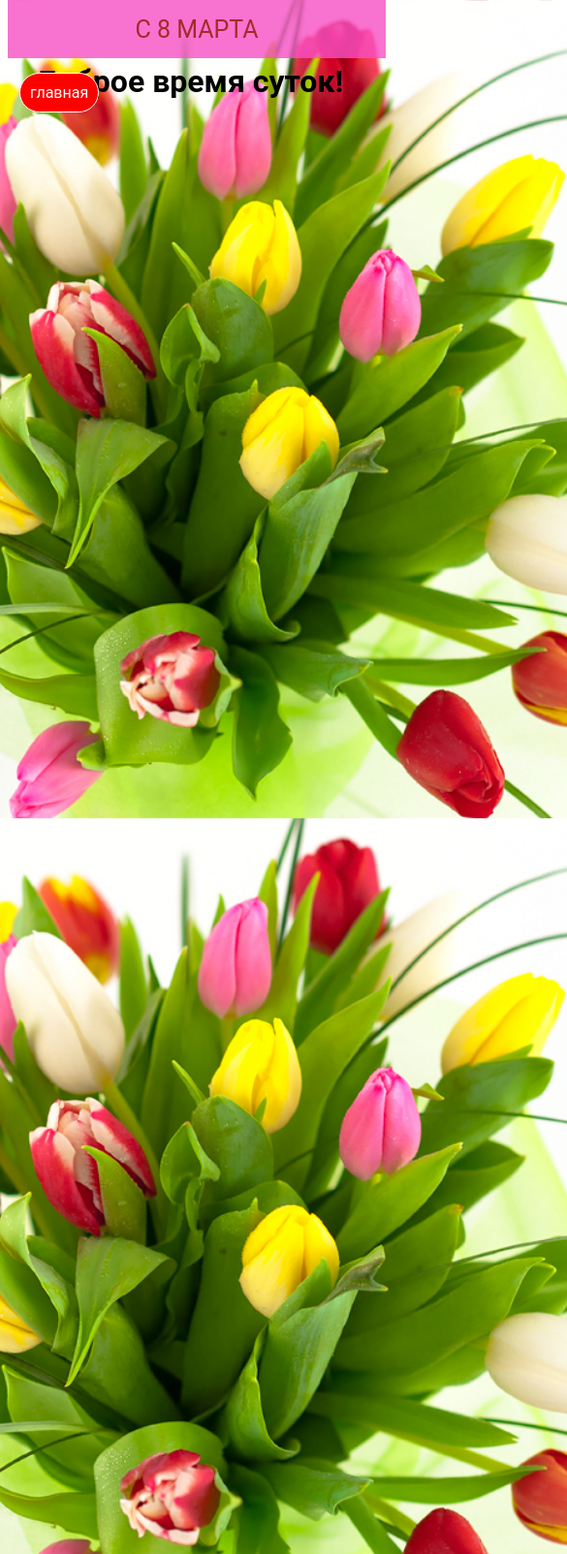
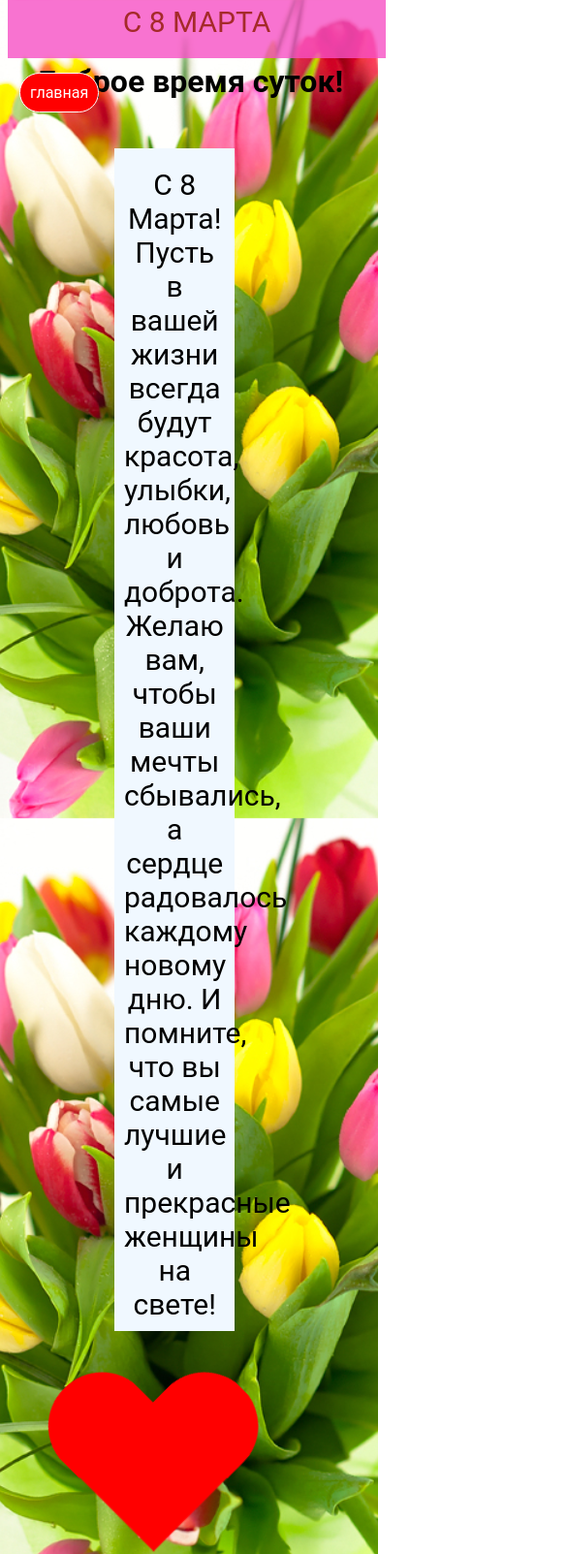
Before and after one commit to ilia111222/-, a plain HTML site: page index_copy.html in a window 390 px wide. Shown: the top 1603 px of the page at 97% size, 585 px wide, since content can reach past the window. Drawn offline with Linux system fonts and the light colour scheme.

Commit message:
Add files via upload

```diff
--- a/index_copy.html
+++ b/index_copy.html
@@ -10,7 +10,7 @@
     <link rel="icon" type="image/x-icon" href="картинки/accountlogo (1) (1).png">
 </head>
 <body>
-    <nav>
+    <nav class="m1">
        <ul>
            <p class="марта">С 8 марта</p>
 
--- a/style copy.css
+++ b/style copy.css
@@ -172,3 +172,29 @@
     text-align: center;
     background-color: aliceblue;
 }
+@media (max-width : 765px) {
+    .d1 {
+        margin: 0px  0px  0px  0px;
+        padding-left: 0%;
+        padding-right: 0%;
+        width: 100px;
+        height: 100px;
+    }
+    .p1 {
+        margin: 50px 50px 50px 50px;
+        font-size: 30px;
+        padding-top: 20px;
+    }
+    .марта {
+        width: 100%;
+        height: 50px;
+        font-size: 30px;
+    }
+    .заг1 {
+        text-align: center;
+    }
+    .heart{
+        display: flex;
+        margin: 100px 100px 100px 100px;
+    }
+}
--- a/style.css
+++ b/style.css
@@ -99,3 +99,22 @@
     -o-background-size: cover;
     background-size: cover;
   }
+
+
+ @media (max-width : 765px) {
+    nav ul{
+        padding: 0;
+    }
+
+    nav li{
+        text-align: center;
+    }
+
+    nav li a{
+        font-size: 15px;
+    }
+    .text{
+        text-align: center;
+        margin-left: 20%;
+    }
+  }
```
Also changed, not shown: style copy 2.css (+14 -1 lines).
